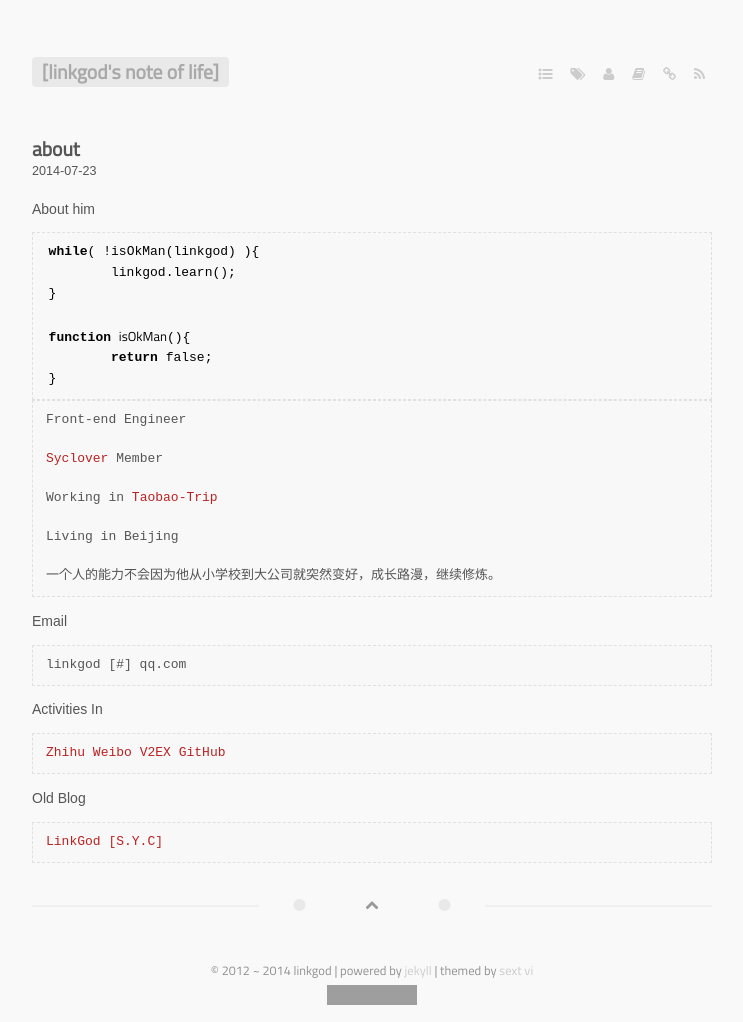
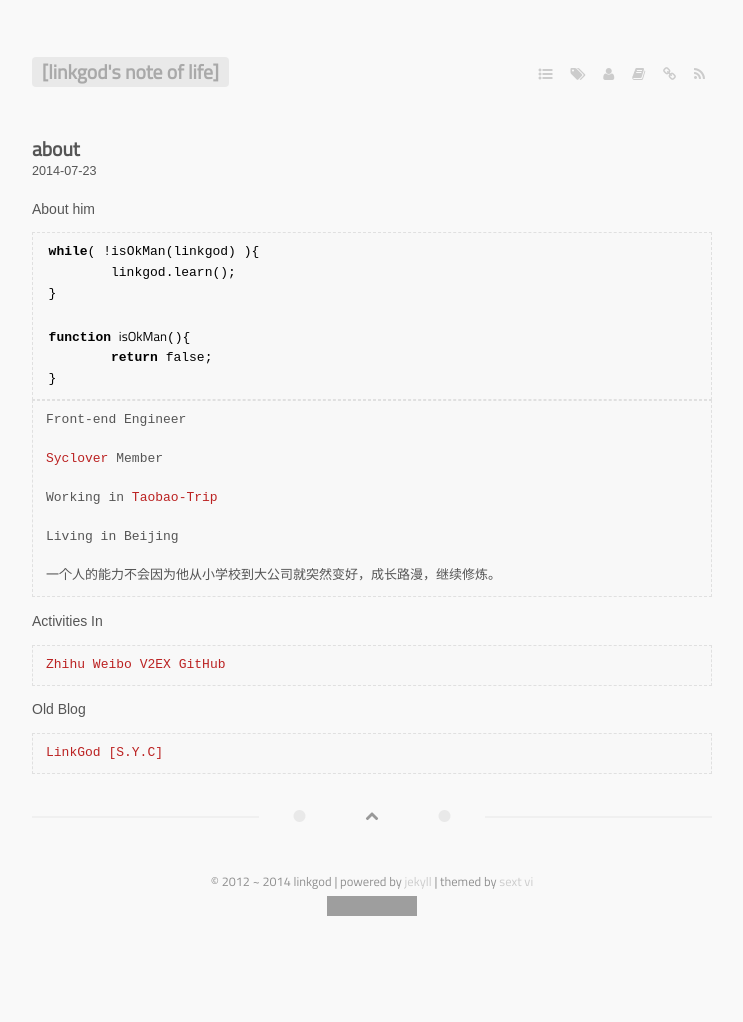
Before and after one commit to linkgod/linkgod.github.io, a Jekyll site: the page built from about.md, in a window 1280 px wide. Shown: the whole page, without its empty margins (268-1011 px from the left). Built offline with Jekyll 4.4.1, drawn with Linux system fonts in a browser that asks for light colours; some web fonts are replaced; Markdown is read by kramdown in place of the engine named in the settings; comment, search, counter and statistics services are not loaded; after the commit the page ends 934 px from its top, so only the background shows below that; grey boxes are pictures that could not be loaded.

Commit message:
Update about.md

```diff
--- a/about.md
+++ b/about.md
@@ -27,11 +27,6 @@ function isOkMan(){
 >
 > 一个人的能力不会因为他从小学校到大公司就突然变好，成长路漫，继续修炼。
 
-
-Email
-
-> linkgod [#] qq.com
-
 Activities In
 
 > [Zhihu](http://www.zhihu.com/people/linkgod)
```
